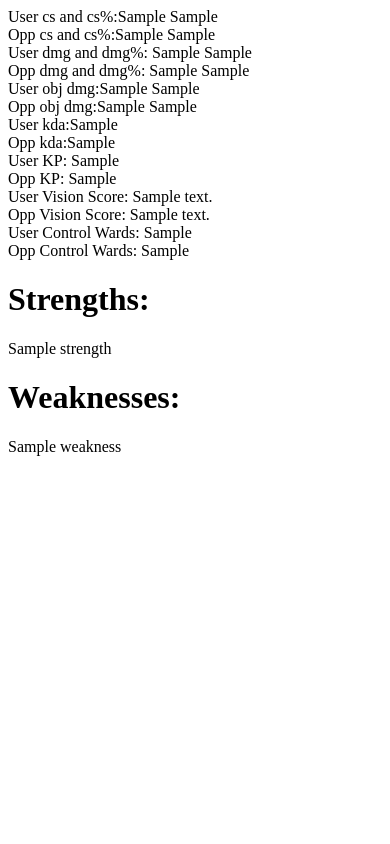
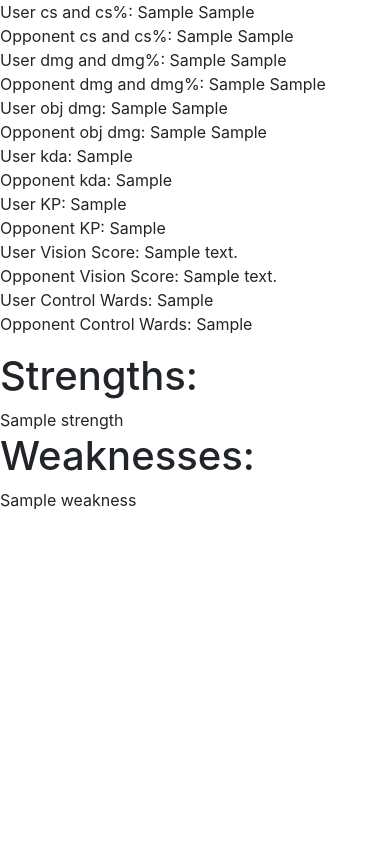
Before and after one commit to Tap84/BetterMidWins, a Django app: template single_game/templates/single_game/single_game.html in a window 390 px wide. Run offline with Django 3.2, Linux system fonts and the light colour scheme; the template is opened without the code that fills it: most values are stand-ins (such as "Sample title", 1, 10 or a date in 2020); some libraries are stand-ins or nearby versions.

Commit message:
Adding Boostrap for CSS for final analysis points

```diff
--- a/single_game/templates/single_game/single_game.html
+++ b/single_game/templates/single_game/single_game.html
@@ -1,29 +1,37 @@
-User cs and cs%:{{u_cs}} {{u_cs_per}} <br>
-Opp cs and cs%:{{o_cs}} {{o_cs_per}} <br>
+<link rel="stylesheet" href="https://stackpath.bootstrapcdn.com/bootstrap/4.1.3/css/bootstrap.min.css" integrity="sha384-MCw98/SFnGE8fJT3GXwEOngsV7Zt27NXFoaoApmYm81iuXoPkFOJwJ8ERdknLPMO" crossorigin="anonymous">
+<p class='row-sm'>
+User cs and cs%: {{u_cs}} {{u_cs_per}} <br>
+Opponent cs and cs%: {{o_cs}} {{o_cs_per}} <br>
 
 User dmg and dmg%: {{u_dmg}} {{u_dmg_per}} <br>
-Opp dmg and dmg%: {{o_dmg}} {{o_dmg_per}} <br>
+Opponent dmg and dmg%: {{o_dmg}} {{o_dmg_per}} <br>
 
-User obj dmg:{{u_obj_dmg}} {{u_obj_dmg_per}} <br>
-Opp obj dmg:{{o_obj_dmg}} {{o_obj_dmg_per}} <br>
+User obj dmg: {{u_obj_dmg}} {{u_obj_dmg_per}} <br>
+Opponent obj dmg: {{o_obj_dmg}} {{o_obj_dmg_per}} <br>
 
-User kda:{{u_kda}} <br>
-Opp kda:{{o_kda}} <br>
+User kda: {{u_kda}} <br>
+Opponent kda: {{o_kda}} <br>
 
 User KP: {{u_kp}} <br>
-Opp KP: {{o_kp}} <br>
+Opponent KP: {{o_kp}} <br>
 
 User Vision Score: {{u_vision}} <br>
-Opp Vision Score: {{o_vision}} <br>
+Opponent Vision Score: {{o_vision}} <br>
 
 User Control Wards: {{u_control_wards}} <br>
-Opp Control Wards: {{o_control_wards}} <br>
-
+Opponent Control Wards: {{o_control_wards}} <br>
+</p>
+<div class='row'>
+<div class='col-sm'>
 <h1> Strengths:</h1>
 {% for strength in strengths %}
 {{strength}} <br>
 {% endfor %}
+</div>
+<div class='col-sm'>
 <h1> Weaknesses:</h1>
 {% for weakness in weaknesses %}
 {{weakness}} <br>
 {% endfor %}
+</div>
+</div>
```
Also changed, not shown: single_game/views.py (+39 -4 lines), summ_overview/templates/summ_overview/main_overview.html (+17 -9 lines), summ_overview/views.py (+4 -4 lines).
